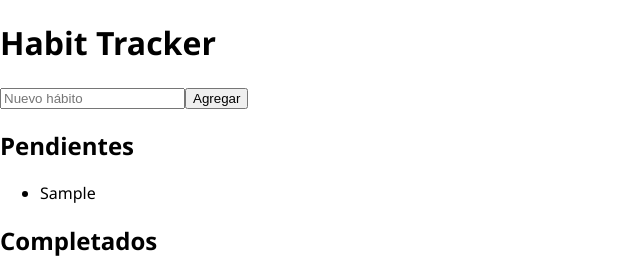
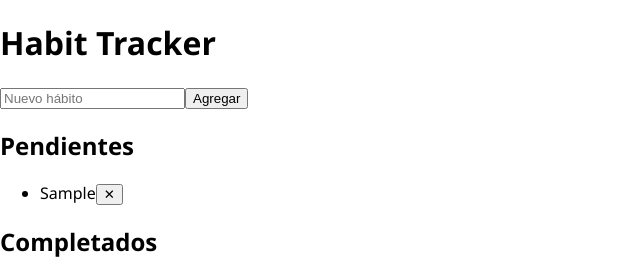
Before and after one commit to urielrvp-cmd/Habit-Tracker, a React (Vite) app in the folder Habit-Tracker/: page / in a window 1280 px wide. Both pictures are taken after typing "Sample" into the empty fields and a click on the button "Agregar". Shown: the top 272 px of the page, without its empty margins (0-640 px from the left). Built offline with nearby package versions, Linux system fonts and the light colour scheme.

Commit message:
Paso a eliminarHabito desde App a ListaHabitos, se reenvia onEliminar desde ListaHabitos a ItemHabito, se elimina un habito individual

```diff
--- a/Habit-Tracker/src/App.jsx
+++ b/Habit-Tracker/src/App.jsx
@@ -5,8 +5,13 @@ import Resumen from "./Components/Habitos/ResumenDeHabitos/ResumenHabitos";
 
 
 function App() {
-  const { habitos, habitosPendientes, agregarHabito,
-  habitosCompletados, alternarHabito} = useHabitos();
+  const {
+    habitos,
+    habitosPendientes,
+    agregarHabito,
+    habitosCompletados,
+    alternarHabito,
+    eliminarHabito,} = useHabitos();
 
   return (
     <div>
@@ -17,6 +22,7 @@ function App() {
           <ListaHabitos
             habitos={habitosPendientes}
             onAlternar={alternarHabito}
+            onEliminar={eliminarHabito}
           />
       </section>
 
@@ -25,6 +31,7 @@ function App() {
       <ListaHabitos
         habitos={habitosCompletados}
         onAlternar={alternarHabito}
+        onEliminar={eliminarHabito}
       />
     </section>
     <Resumen
--- a/Habit-Tracker/src/Components/Habitos/HabitosItem/HabitosItem.jsx
+++ b/Habit-Tracker/src/Components/Habitos/HabitosItem/HabitosItem.jsx
@@ -1,7 +1,8 @@
 // Mostrar un habito individual e permite interactuar con el.
 
-function ItemHabito({ habito, onAlternar }) {
-  return <li>
+function ItemHabito({ habito, onAlternar, onEliminar }) {
+  return (
+            <li>
               <span
                 onClick={() => onAlternar(habito.id)}
                   style={{
@@ -11,7 +12,11 @@ function ItemHabito({ habito, onAlternar }) {
                 >
                 {habito.nombre}
               </span>
-    </li>;
+              <button onClick={() => onEliminar(habito.id)}>
+              ✕
+              </button>
+            </li>
+          );
 }
 
 export default ItemHabito;
--- a/Habit-Tracker/src/Components/Habitos/ListaDeHabitos/ListaHabitos.jsx
+++ b/Habit-Tracker/src/Components/Habitos/ListaDeHabitos/ListaHabitos.jsx
@@ -1,7 +1,7 @@
 //Muestra la lista de habitos
 import ItemHabito from "../HabitosItem/HabitosItem";
 
-function ListaHabitos({ habitos, onAlternar }) {
+function ListaHabitos({ habitos, onAlternar, onEliminar }) {
   if (habitos.length === 0) {
     return <p>Sin hábitos</p>;
   }
@@ -13,6 +13,7 @@ function ListaHabitos({ habitos, onAlternar }) {
           key={habito.id}
           habito={habito}
           onAlternar={onAlternar}
+          onEliminar={onEliminar}
         />
       ))}
     </ul>
```
Lines whose indentation alone changed are shown as unchanged.
